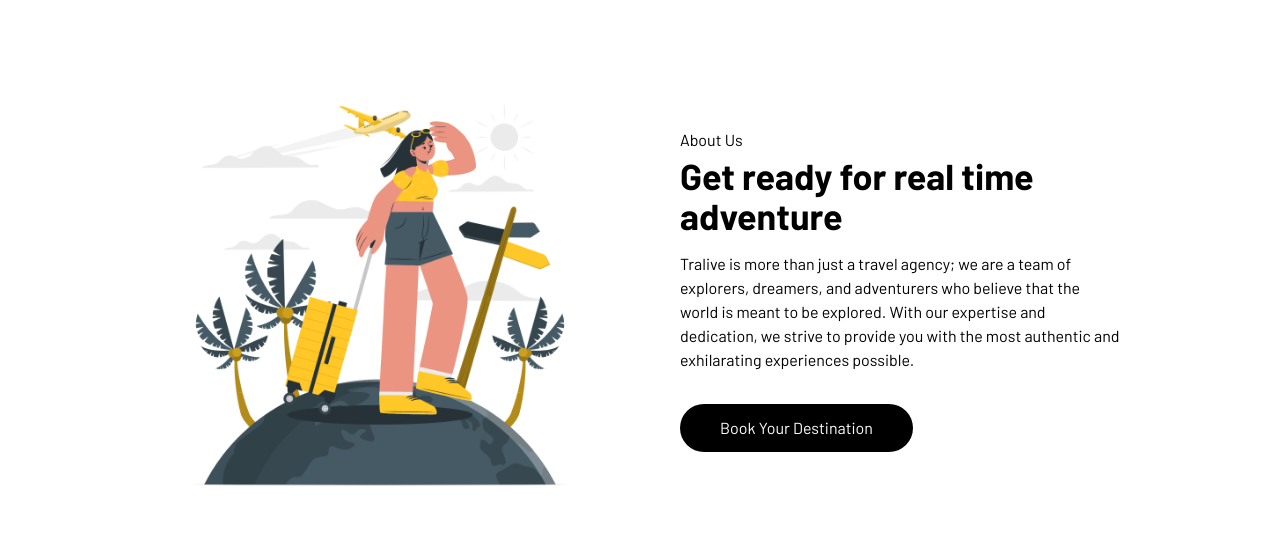
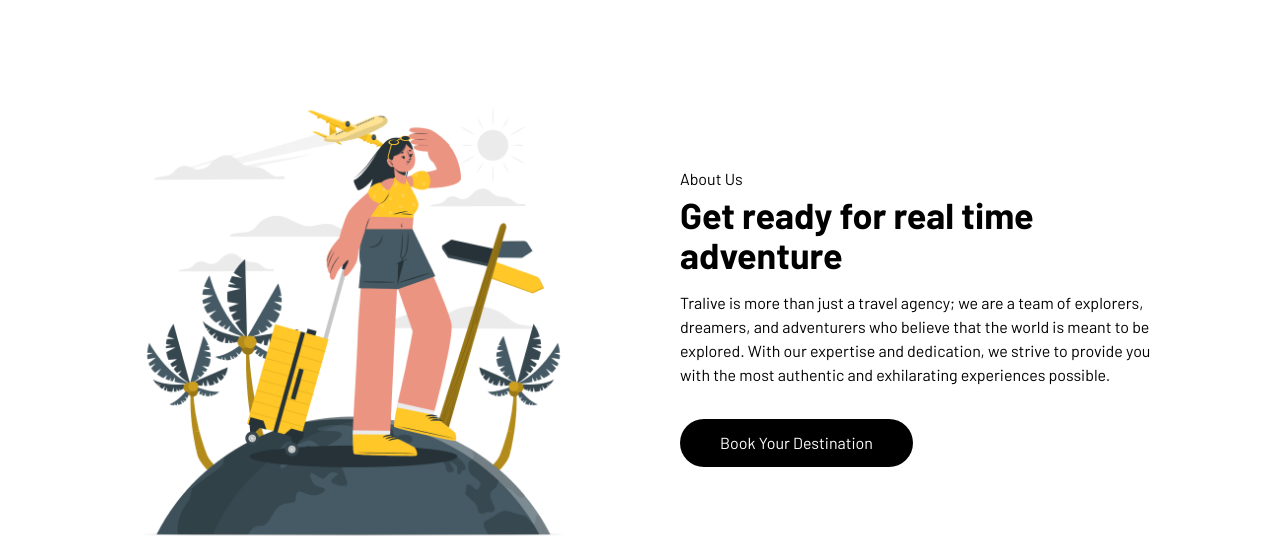
Before and after one commit to VrushabhVeer/tralive, a Next.js app: page / in a window 1280 px wide. Shown: the part 1474-2034 px from the top of the page. Before the commit the page ends 1984 px from the top, so only its background shows below. Built offline with nearby package versions, Linux system fonts and the light colour scheme.

Commit message:
update about img import

```diff
--- a/src/components/home/About.tsx
+++ b/src/components/home/About.tsx
@@ -1,10 +1,10 @@
 import Image from "next/image";
 import React from "react";
-import girl from "@/assets/Traveling-cuate.png";
+import girl from "@/assets/traveling-cuate.png";
 
 const About = () => {
   return (
-    <div className="w-11/12 md:w-9/12 mx-auto mt-10 flex items-center justify-between flex-col md:flex-row gap-10 md:gap-20">
+    <div className="w-11/12 md:w-10/12 mx-auto mt-10 flex items-center justify-between flex-col md:flex-row gap-10 md:gap-20">
       <div className="w-full">
         <Image
           className="w-ull"
```
